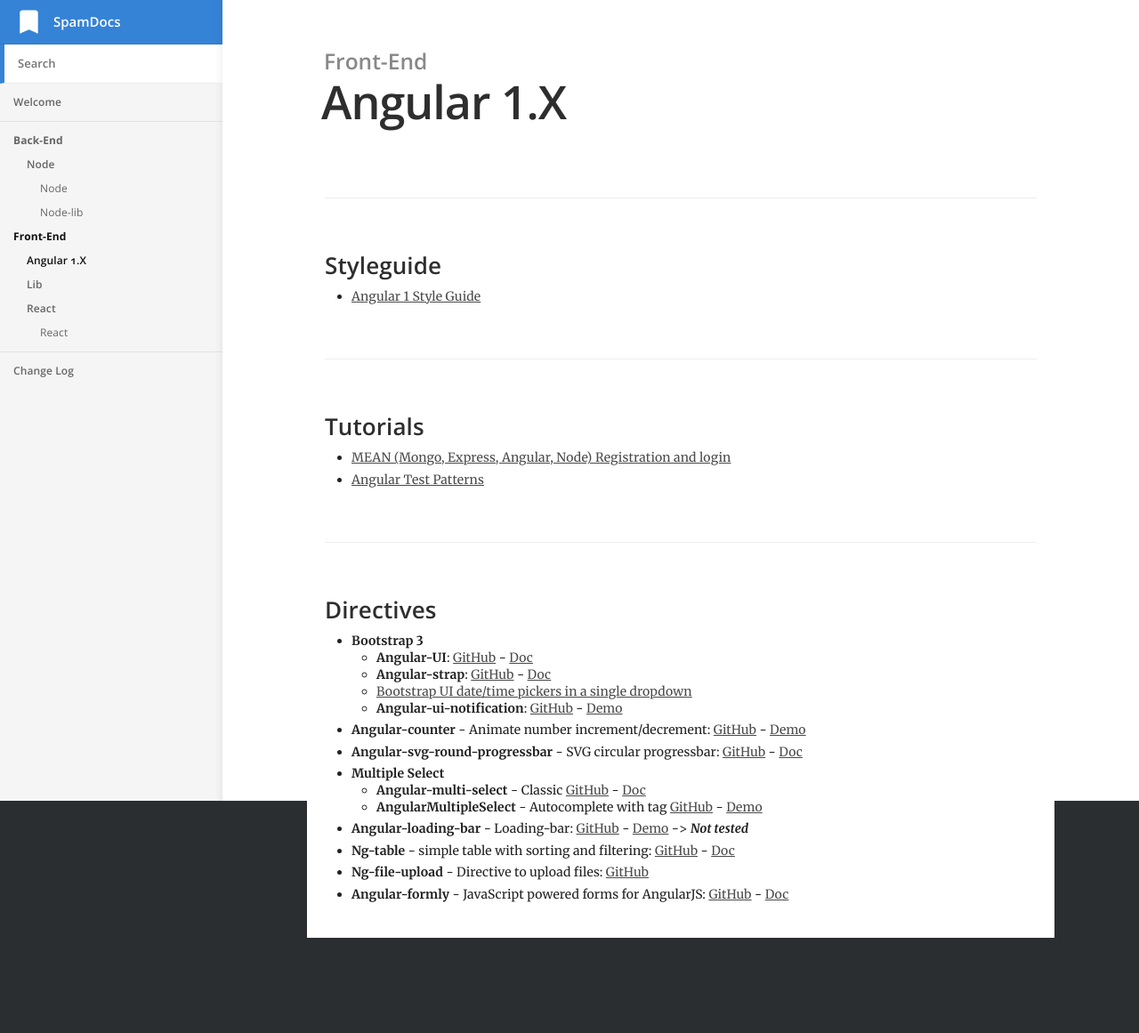
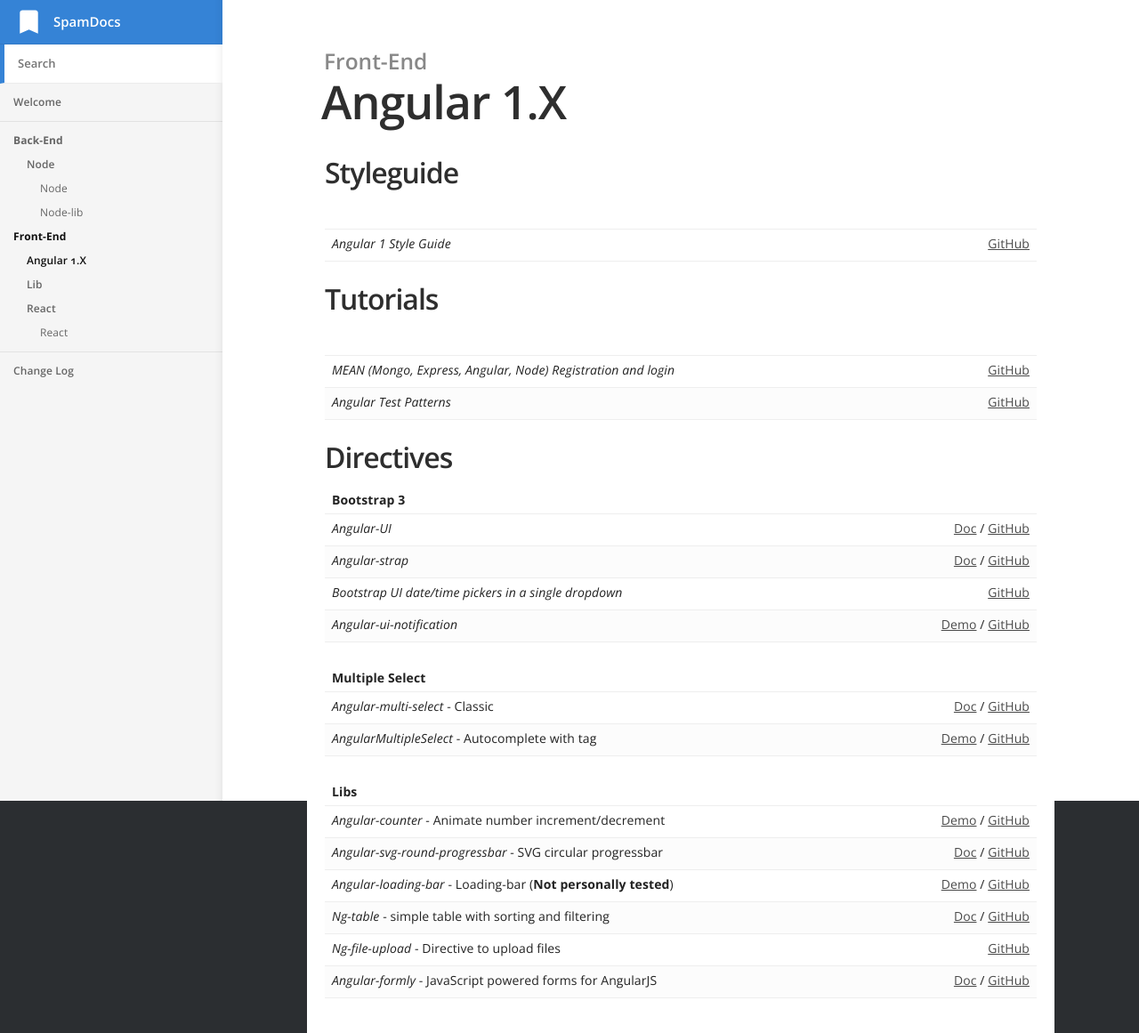
Before and after one commit to SpamSide/SpamDocs, a Jekyll site: the page built from _docs/front-end/angular.md, in a window 1280 px wide. Shown: the whole page at 89% size. Built offline with Jekyll 4.4.1, drawn with Linux system fonts in a browser that asks for light colours; before the commit the page ends 1054 px from its top, so only the background shows below that.

Commit message:
[UPD] Updated Angular.md and defaults.md layout

```diff
--- a/_docs/front-end/angular.md
+++ b/_docs/front-end/angular.md
@@ -4,25 +4,38 @@ category: Front-End
 order: 1
 ---
 
-### Styleguide
-* [Angular 1 Style Guide](https://github.com/johnpapa/angular-styleguide/blob/master/a1/README.md)
+## Styleguide
 
-### Tutorials
-* [MEAN (Mongo, Express, Angular, Node) Registration and login](https://github.com/cornflourblue/mean-stack-registration-login-example)
-* [Angular Test Patterns](https://github.com/daniellmb/angular-test-patterns)
+| | |
+| --- | ---: |
+| *Angular 1 Style Guide* | [GitHub](https://github.com/johnpapa/angular-styleguide/blob/master/a1/README.md) |
 
-### Directives
-* **Bootstrap 3**
-  + **Angular-UI**: [GitHub](https://github.com/angular-ui/bootstrap) - [Doc](http://angular-ui.github.io/bootstrap/)
-  + **Angular-strap**: [GitHub](https://github.com/mgcrea/angular-strap) - [Doc](http://mgcrea.github.io/angular-strap)
-  + [Bootstrap UI date/time pickers in a single dropdown](https://github.com/Gillardo/bootstrap-ui-datetime-picker)
-  + **Angular-ui-notification**: [GitHub](https://github.com/alexcrack/angular-ui-notification) - [Demo](http://plnkr.co/edit/h08qQF2qlVE3arERpdfi?p=preview)
-* **Angular-counter** - Animate number increment/decrement: [GitHub](https://github.com/indrimuska/angular-counter) - [Demo](http://indrimuska.github.io/angular-counter/)
-* **Angular-svg-round-progressbar** - SVG circular progressbar: [GitHub](https://github.com/crisbeto/angular-svg-round-progressbar) - [Doc](http://crisbeto.github.io/angular-svg-round-progressbar/)
-* **Multiple Select**
-  + **Angular-multi-select** - Classic [GitHub](https://github.com/isteven/angular-multi-select) - [Doc](http://isteven.github.io/angular-multi-select/#/main)
-  + **AngularMultipleSelect** - Autocomplete with tag [GitHub](https://github.com/jagdeep-singh/angularMultipleSelect) - [Demo](http://run.plnkr.co/plunks/XbHaZSiYqEzxjk6TuWyj/)
-* **Angular-loading-bar** - Loading-bar: [GitHub](https://github.com/chieffancypants/angular-loading-bar) - [Demo](https://chieffancypants.github.io/angular-loading-bar/) ->  ___Not tested___
-* **Ng-table** - simple table with sorting and filtering: [GitHub](https://github.com/esvit/ng-table) - [Doc](http://ng-table.com/)
-* **Ng-file-upload** - Directive to upload files: [GitHub](https://github.com/danialfarid/ng-file-upload)
-* **Angular-formly** - JavaScript powered forms for AngularJS: [GitHub](https://github.com/formly-js/angular-formly) - [Doc](http://docs.angular-formly.com/)
+## Tutorials
+
+| | |
+| --- | ---: |
+| *MEAN (Mongo, Express, Angular, Node) Registration and login* | [GitHub](https://github.com/cornflourblue/mean-stack-registration-login-example) |
+| *Angular Test Patterns* | [GitHub](https://github.com/daniellmb/angular-test-patterns) |
+
+## Directives
+
+| **Bootstrap 3** | |
+| --- | ---: |
+| *Angular-UI* | [Doc](http://angular-ui.github.io/bootstrap/) / [GitHub](https://github.com/angular-ui/bootstrap) |
+| *Angular-strap* | [Doc](http://mgcrea.github.io/angular-strap) / [GitHub](https://github.com/mgcrea/angular-strap)
+| *Bootstrap UI date/time pickers in a single dropdown* | [GitHub](https://github.com/Gillardo/bootstrap-ui-datetime-picker) |
+| *Angular-ui-notification* | [Demo](http://plnkr.co/edit/h08qQF2qlVE3arERpdfi?p=preview) / [GitHub](https://github.com/alexcrack/angular-ui-notification) |
+
+| **Multiple Select** | |
+| --- | ---: |
+| *Angular-multi-select* - Classic | [Doc](http://isteven.github.io/angular-multi-select/#/main) / [GitHub](https://github.com/isteven/angular-multi-select) |
+| *AngularMultipleSelect* - Autocomplete with tag | [Demo](http://run.plnkr.co/plunks/XbHaZSiYqEzxjk6TuWyj/) / [GitHub](https://github.com/jagdeep-singh/angularMultipleSelect) |
+
+| **Libs** | |
+| --- | ---: |
+| *Angular-counter* - Animate number increment/decrement | [Demo](http://indrimuska.github.io/angular-counter/) / [GitHub](https://github.com/indrimuska/angular-counter) |
+| *Angular-svg-round-progressbar* - SVG circular progressbar | [Doc](http://crisbeto.github.io/angular-svg-round-progressbar/) / [GitHub](https://github.com/crisbeto/angular-svg-round-progressbar) |
+| *Angular-loading-bar* - Loading-bar (**Not personally tested**)| [Demo](https://chieffancypants.github.io/angular-loading-bar/) / [GitHub](https://github.com/chieffancypants/angular-loading-bar) |
+| *Ng-table* - simple table with sorting and filtering | [Doc](http://ng-table.com/) / [GitHub](https://github.com/esvit/ng-table) |
+| *Ng-file-upload* - Directive to upload files | [GitHub](https://github.com/danialfarid/ng-file-upload) |
+| *Angular-formly* - JavaScript powered forms for AngularJS | [Doc](http://docs.angular-formly.com/) / [GitHub](https://github.com/formly-js/angular-formly) |
```
Also changed, not shown: _docs/_defaults.md (+13 -0 lines).
